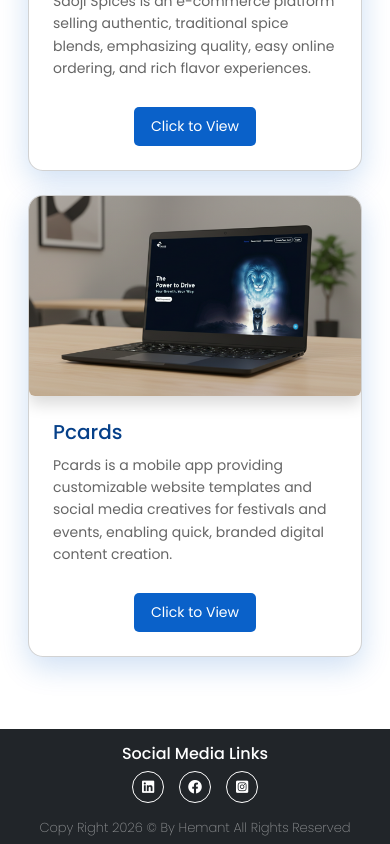
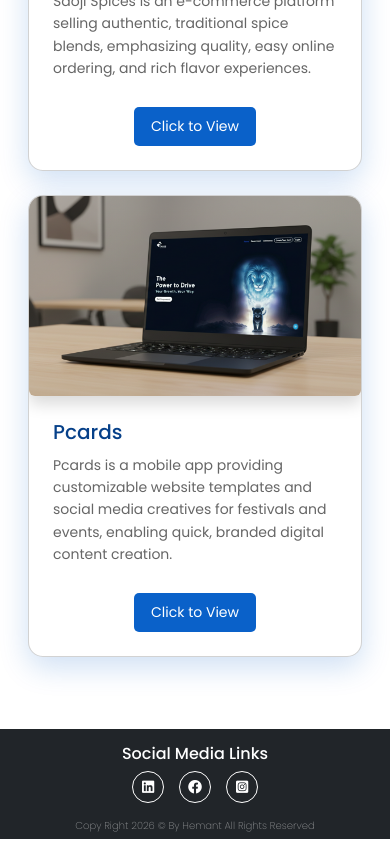
Before and after one commit to hbwebdesign/portfolio, a React (Create React App) app: page / in a window 390 px wide. Shown: the part 5953-6797 px from the top of the page. Built offline with nearby package versions, Linux system fonts and the light colour scheme.

Commit message:
new css1

```diff
--- a/src/index.css
+++ b/src/index.css
@@ -266,9 +266,7 @@
    background-color: #fff;
  }
 
- .f_s_menu .copyright {
-   font-size: 10px;
- }
+
 
  .bg-image::after {
    content: "";
@@ -470,6 +468,9 @@
      padding-left: 1rem;
      padding-right: 1rem;
    }
+   .copyright {
+   font-size: 10px;
+ }
 
 
  }
```
